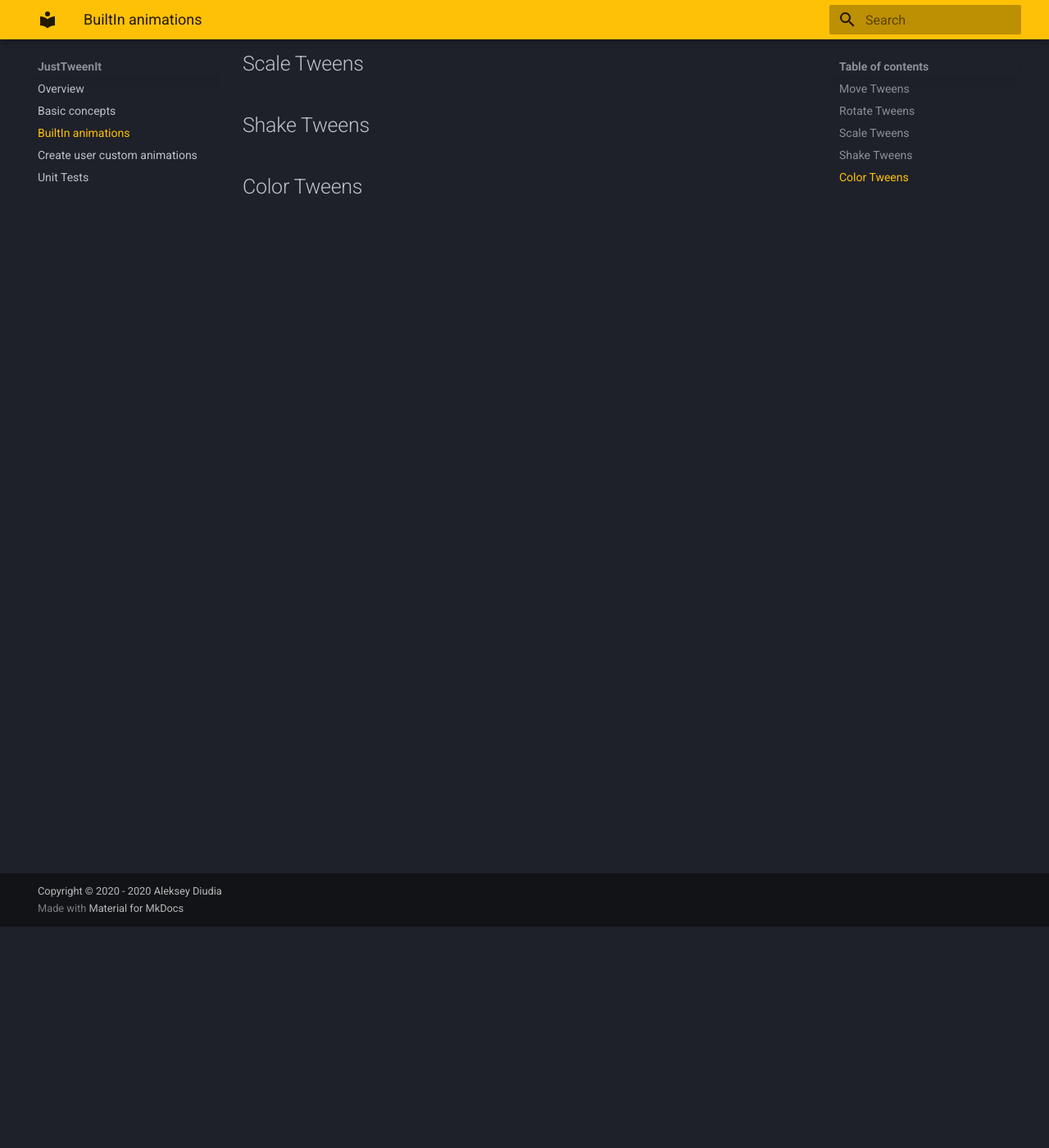
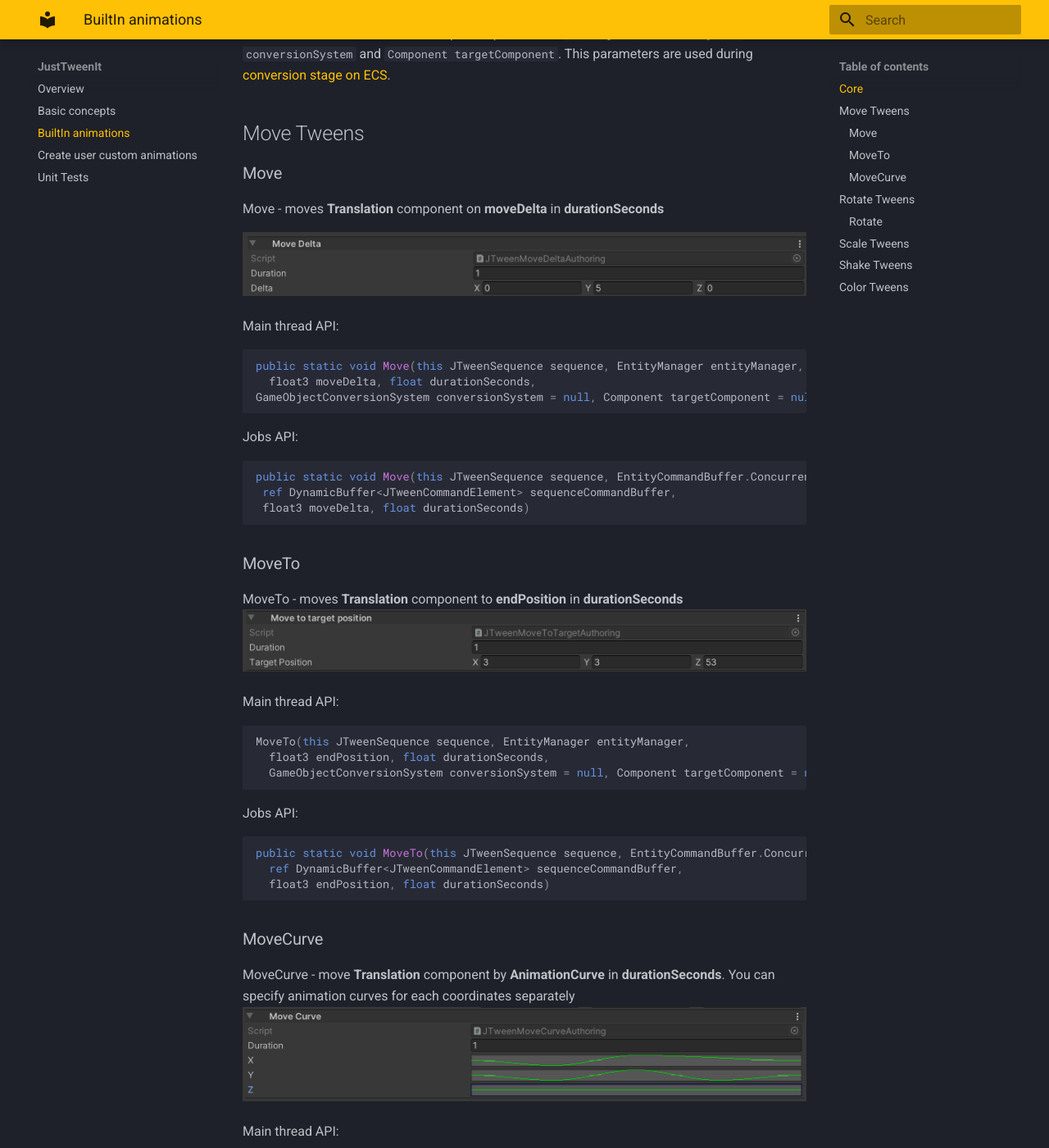
Before and after one commit to Etlay/JustTweenItDocs, an MkDocs documentation site: the page built from docs/BuiltInAnimations.md, in a window 1280 px wide and 1400 px high, scrolled down 270 px. Shown: the whole window at 82% size. Built offline with MkDocs 1.6.1 and Material for MkDocs 9.7.7, drawn with Linux system fonts in a browser that asks for light colours; some of the changed text lies outside the part shown.

Commit message:
Add buildin animations move

````diff
--- a/docs/BuiltInAnimations.md
+++ b/docs/BuiltInAnimations.md
@@ -1,7 +1,91 @@
 #BuiltIn animations
+
+## Core
+JustTweenIt provides two different methods for builtIn animations: for the main thread and scheduled jobs.
+
+Methods for the main thread have optional parameters `GameObjectConversionSystem conversionSystem` and `Component targetComponent`.
+This parameters are used during [conversion stage on ECS](https://docs.unity3d.com/Packages/com.unity.entities@0.13/manual/gp_overview.html).
+
 ## Move Tweens
 
+### Move
+Move - moves **Translation** component on **moveDelta** in **durationSeconds**
+
+![Move](img/MoveDelta.png)
+
+Main thread API:
+```c#
+public static void Move(this JTweenSequence sequence, EntityManager entityManager,
+  float3 moveDelta, float durationSeconds,
+GameObjectConversionSystem conversionSystem = null, Component targetComponent = null)
+```
+
+Jobs API:
+```c#
+public static void Move(this JTweenSequence sequence, EntityCommandBuffer.Concurrent commandBuffer, int entityInQueryIndex,
+ ref DynamicBuffer<JTweenCommandElement> sequenceCommandBuffer,
+ float3 moveDelta, float durationSeconds)
+```
+
+### MoveTo
+
+MoveTo -  moves **Translation** component to **endPosition** in **durationSeconds**
+![MoveTo](img/MoveTo.png)
+
+Main thread API:
+```c#
+MoveTo(this JTweenSequence sequence, EntityManager entityManager,
+  float3 endPosition, float durationSeconds,
+  GameObjectConversionSystem conversionSystem = null, Component targetComponent = null)
+```
+
+Jobs API:
+```c#
+public static void MoveTo(this JTweenSequence sequence, EntityCommandBuffer.Concurrent commandBuffer, int entityInQueryIndex,
+  ref DynamicBuffer<JTweenCommandElement> sequenceCommandBuffer,
+  float3 endPosition, float durationSeconds)
+```
+
+### MoveCurve
+
+MoveCurve - move **Translation** component by **AnimationCurve** in **durationSeconds**.
+You can specify animation curves for each coordinates separately
+![MoveCurve](img/MoveCurve.png)
+
+Main thread API:
+```c#
+public static void MoveCurve(this JTweenSequence sequence, EntityManager entityManager,
+    AnimationCurve x, AnimationCurve y, AnimationCurve z, float durationSeconds,
+    GameObjectConversionSystem conversionSystem = null, Component targetComponent = null)
+```
+
+Jobs API:
+```c#
+public static void MoveCurve(this JTweenSequence sequence, EntityCommandBuffer commandBuffer,
+    ref DynamicBuffer<JTweenCommandElement> sequenceCommandBuffer,
+    AnimationCurve x, AnimationCurve y, AnimationCurve z, float durationSeconds)
+```
+
 ## Rotate Tweens
+
+### Rotate
+Rotate - rotates **Rotation** component by **rotationAngle** in **durationSeconds**
+**rotationAngle** in degrees.
+![RotateDelta](img/RotateDelta.png)
+
+Main thread API:
+```c#
+public static void Rotate(this JTweenSequence sequence, EntityManager entityManager, float3 rotationAngle,
+    float duration,
+    GameObjectConversionSystem conversionSystem = null, Component targetComponent = null)
+```
+
+Jobs API:
+```c#
+public static void Rotate(this JTweenSequence sequence, EntityCommandBuffer.Concurrent commandBuffer, int entityInQueryIndex,
+    ref DynamicBuffer<JTweenCommandElement> sequenceCommandBuffer,
+    float3 rotationAngle, float duration)
+```
 
 ## Scale Tweens
 
````
Also changed, not shown: docs/BasicConcepts.md (+1 -1 lines), docs/img/MoveCurve.png (added), docs/img/MoveDelta.png (added), docs/img/MoveTo.png (added), docs/img/RotateDelta.png (added).
